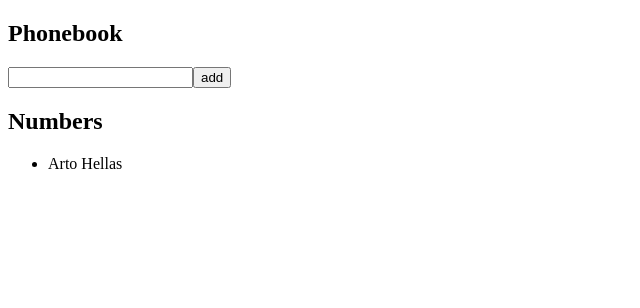
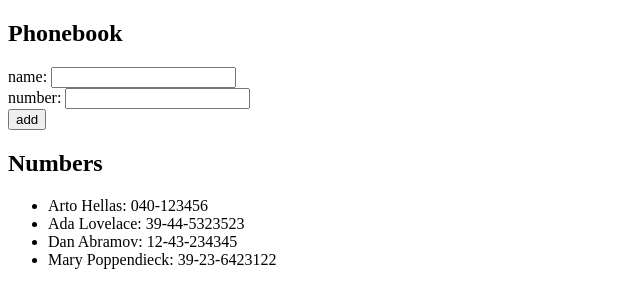
Before and after one commit to AmparoGarcia84/FullStackOpenCourse_Part2, a React (Vite) app in the folder apps/phonebook/: page / in a window 1280 px wide. Shown: the top 308 px of the page, without its empty margins (0-640 px from the left). Built offline with nearby package versions, Linux system fonts and the light colour scheme.

Commit message:
Exercise 2.8

```diff
--- a/apps/phonebook/src/App.jsx
+++ b/apps/phonebook/src/App.jsx
@@ -3,34 +3,48 @@ import { useState } from 'react'
 
 const App = () => {
   const [persons, setPersons] = useState([
-    { name: 'Arto Hellas'}
+    { name: 'Arto Hellas', number: '040-123456', id: 1 },
+    { name: 'Ada Lovelace', number: '39-44-5323523', id: 2 },
+    { name: 'Dan Abramov', number: '12-43-234345', id: 3 },
+    { name: 'Mary Poppendieck', number: '39-23-6423122', id: 4 }
   ])
   const [newName, setNewName] = useState('')
-
+  const [newNumber, setNewNumber] = useState('')
   const addPerson = (event) => {
     event.preventDefault()
     if (persons.some(person => person.name === newName)) {
       alert(`${newName} is already in the phonebook`)
       return
     }
+    if (newNumber === "") {
+      alert(`${newName} has no number`)
+      return
+    }
     const personObject = {
-      name: newName
+      name: newName,
+      number: newNumber
     }
 
     setPersons(persons.concat(personObject))
     setNewName('')
+    setNewNumber('')
   }
 
   const handleNameChange = (event) => {
     console.log(event.target.value)
     setNewName(event.target.value)
   }
+  const handleNumberChange = (event) => {
+    console.log(event.target.value)
+    setNewNumber(event.target.value)
+  }
 
   return (
     <div>
       <h2>Phonebook</h2>
       <form onSubmit={addPerson}>
-        <input value={newName} onChange={handleNameChange}/>
+        <div>name: <input value={newName} onChange={handleNameChange}/></div>
+        <div>number: <input value={newNumber} onChange={handleNumberChange}/></div>
         <button type="submit">add</button>
       </form>
       <h2>Numbers</h2>
--- a/apps/phonebook/src/components/Person.jsx
+++ b/apps/phonebook/src/components/Person.jsx
@@ -1,5 +1,5 @@
 const Person = ({ person }) => {
-    return <li>{person.name}</li>
+    return <li>{person.name}: {person.number}</li>
   }
 
   export default Person
```
